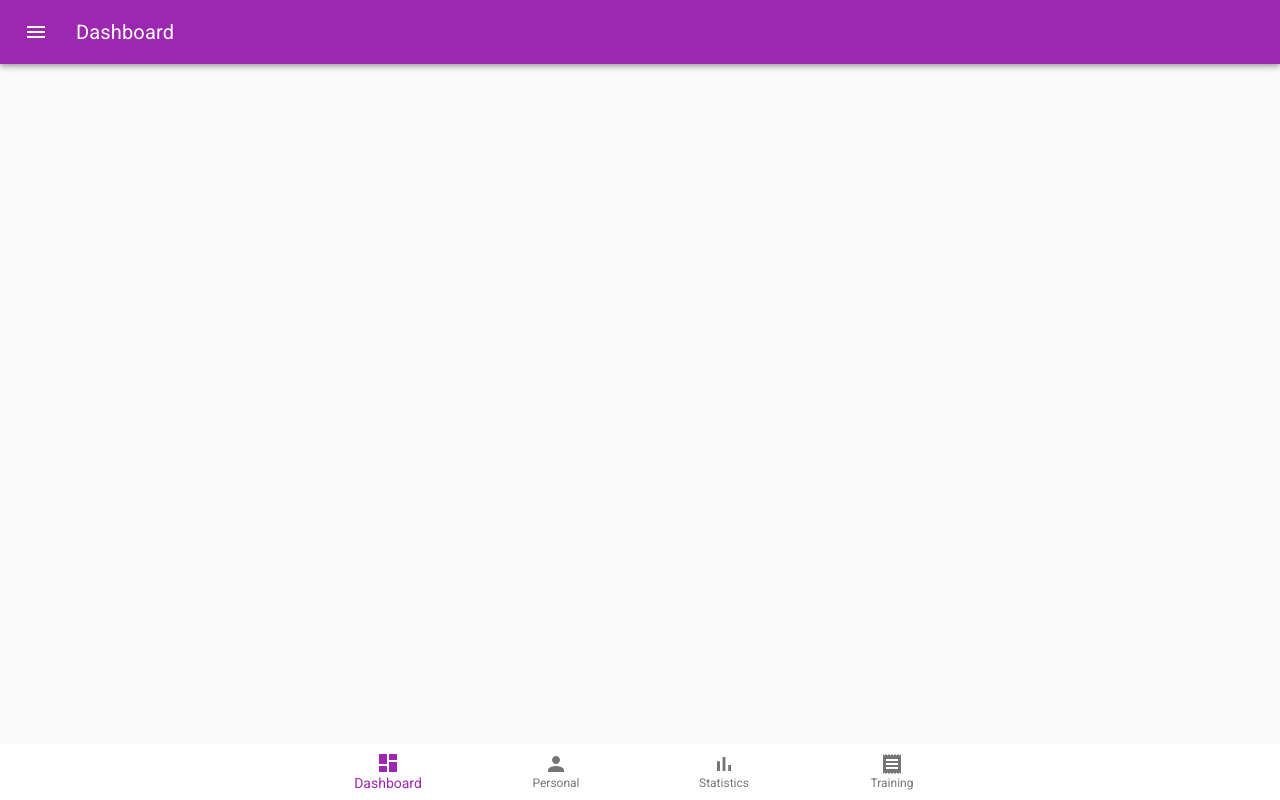
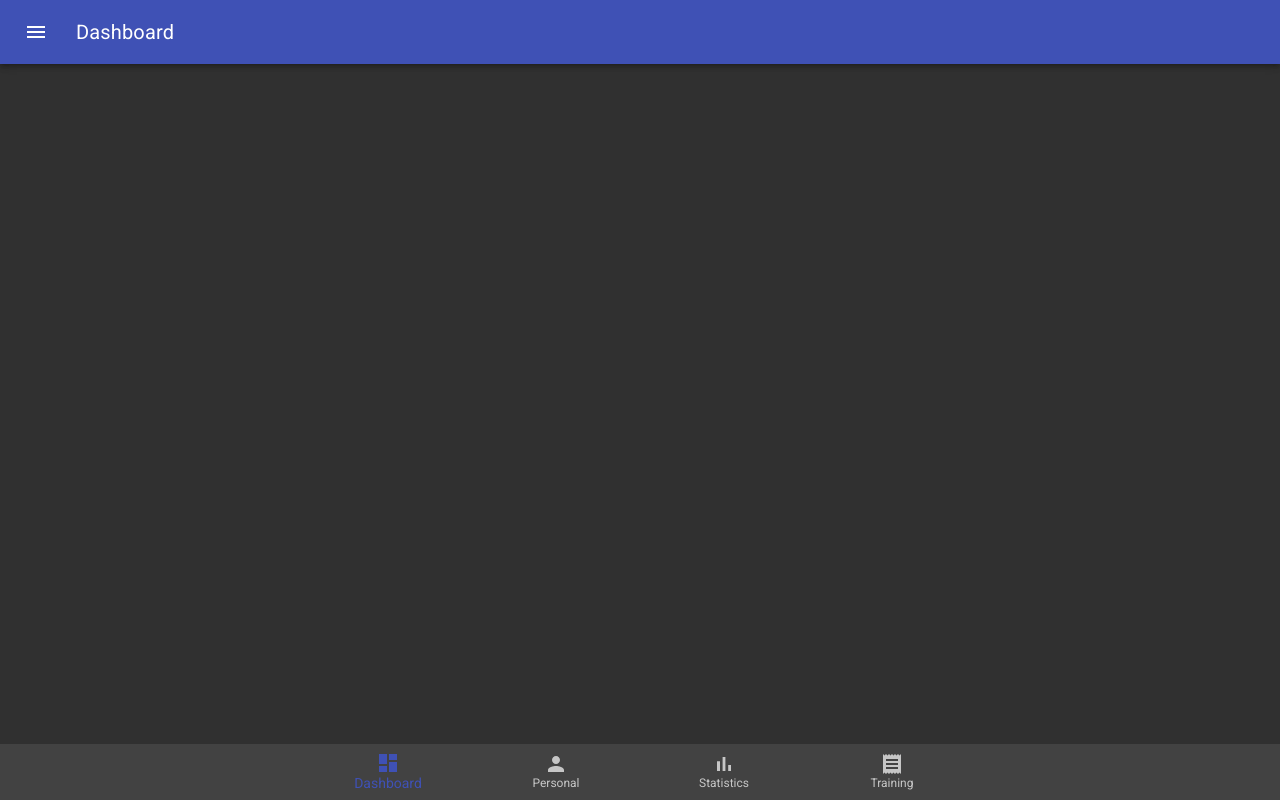
Before and after one commit to Giulianini/ASW-1920-GYMMY, a React (Create React App) app in the folder app/: page /dashboard in a window 1280 px wide. Built offline with nearby package versions, Linux system fonts and the light colour scheme.

Commit message:
add dark mode + empty drawer

```diff
--- a/app/src/App.js
+++ b/app/src/App.js
@@ -1,10 +1,18 @@
 import User from "./components/user/User";
 import "@fontsource/roboto"
+import {ThemeProvider} from "@material-ui/core/styles";
+import {theme, darkMode} from "./theme";
+import React from "react";
+import {CssBaseline} from "@material-ui/core";
 
 function App() {
   return (
       <div className={"App"}>
-          <User/>
+          <ThemeProvider theme={darkMode}>
+              {/* CssBaseline kickstart an elegant, consistent, and simple baseline to build upon. */}
+              <CssBaseline/>
+              <User/>
+          </ThemeProvider>
       </div>
   );
 }
--- a/app/src/components/user/User.js
+++ b/app/src/components/user/User.js
@@ -1,13 +1,12 @@
-import React from 'react';
+import React, {useState} from 'react';
 import {BrowserRouter as Router, Route, Switch} from "react-router-dom";
 import Dashboard from "./dashboard/Dashboard";
 import Personal from "./personal/Personal";
 import Statistics from "./statistics/Statistics";
 import Training from "./training/Training";
 import BottomBar from "./BottomBar";
-import {AppBar, IconButton, Toolbar, Typography} from "@material-ui/core";
-import {Menu} from '@material-ui/icons'
 import Header from "./Header";
+import {Button, SwipeableDrawer} from "@material-ui/core";
 
 const routes = {
     dashboard: {
@@ -29,9 +28,18 @@ const routes = {
 }
 
 function User() {
+    const [drawerIsOpen, setDrawerIsOpen] = useState(false)
     return (
         <Router>
             <Header/>
+            <SwipeableDrawer
+                anchor={'left'}
+                open={drawerIsOpen}
+                onClose={() => {setDrawerIsOpen(false)}}
+                onOpen={() => {setDrawerIsOpen(true)}}
+            >
+                <Button>Placeholder</Button>
+            </SwipeableDrawer>
             <Switch>
                 <Route path={`/${routes.dashboard.value}`} children={<Dashboard/>}/>
                 <Route path={`/${routes.personal.value}`} children={<Personal/>}/>
--- a/app/src/index.js
+++ b/app/src/index.js
@@ -3,17 +3,10 @@ import ReactDOM from 'react-dom';
 import './index.css';
 import App from './App';
 import reportWebVitals from './reportWebVitals';
-import { CssBaseline } from "@material-ui/core";
-import { ThemeProvider } from '@material-ui/core/styles';
-import theme from './theme'
 
 ReactDOM.render(
   <React.StrictMode>
-      <ThemeProvider theme={theme}>
-          {/* CssBaseline kickstart an elegant, consistent, and simple baseline to build upon. */}
-          <CssBaseline/>
-          <App />
-      </ThemeProvider>
+    <App />
   </React.StrictMode>,
   document.getElementById('root')
 );
--- a/app/src/theme.js
+++ b/app/src/theme.js
@@ -13,4 +13,10 @@ const theme = createMuiTheme({
     },
 });
 
-export default theme
+const darkMode = createMuiTheme({
+    palette: {
+        type: "dark"
+    }
+})
+
+export {theme, darkMode}
```
